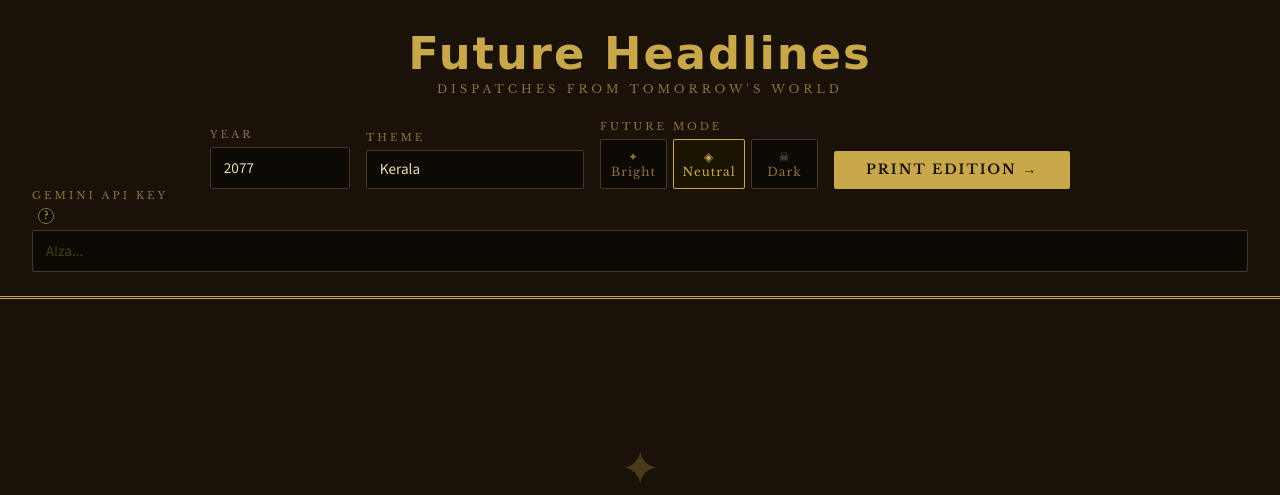
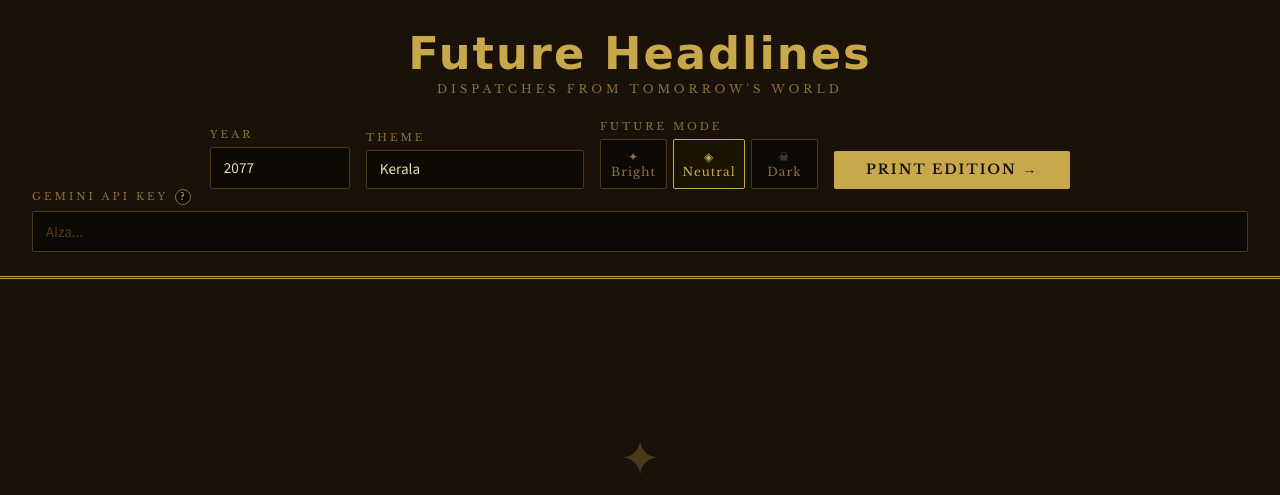
Before and after one commit to hrishikesh599/Future-Headlines, a Flask app: page / in a window 1280 px wide. Shown: the top 495 px of the page. Run offline with Flask 3, Linux system fonts and the light colour scheme; some web fonts are replaced.

Commit message:
Update index.html

```diff
--- a/templates/index.html
+++ b/templates/index.html
@@ -50,8 +50,8 @@
         <button class="generate-btn" id="generateBtn">Print Edition →</button>
       </div>
       <div class="control-group">
-  <label for="apiKeyInput">Gemini API Key</label> <div class="label-with-help">
-    <label for="apiKey"></label>
+<div class="label-with-help">
+    <label for="apiKey">Gemini API Key</label>
 
     <a
         href="https://aistudio.google.com/app/apikey"
```
